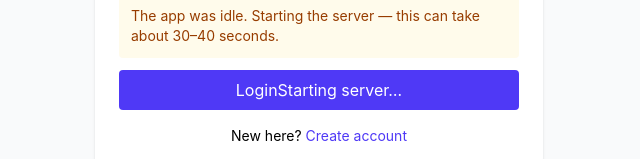
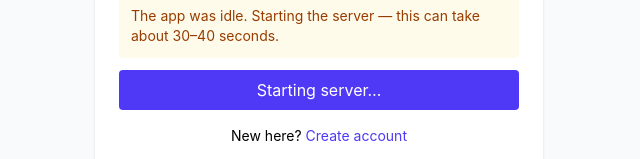
Before and after one commit to NamanjainLa23/CommunityLibrary, a React app in the folder frontend/: page /login in a window 1280 px wide. Shown: the part 408-567 px from the top of the page, without its empty margins (321-961 px from the left). Built offline with nearby package versions, Linux system fonts and the light colour scheme; no server answers; the HTML template or start-up script is replaced by a standard one.

Commit message:
added timeout message

```diff
--- a/frontend/src/pages/Login.jsx
+++ b/frontend/src/pages/Login.jsx
@@ -79,7 +79,7 @@ export default function Login() {
               {wakeMessage}
             </div>
           )}
-          <button className="w-full bg-indigo-600 text-white p-2 rounded hover:bg-indigo-700" disabled={waking}>Login{waking ? "Starting server…" : "Login"}</button>
+          <button className="w-full bg-indigo-600 text-white p-2 rounded hover:bg-indigo-700" disabled={waking}>{waking ? "Starting server…" : "Login"}</button>
         </form>
         <p className="mt-4 text-center text-sm">
           New here? <Link to="/signup" className="text-indigo-600">Create account</Link>
```
